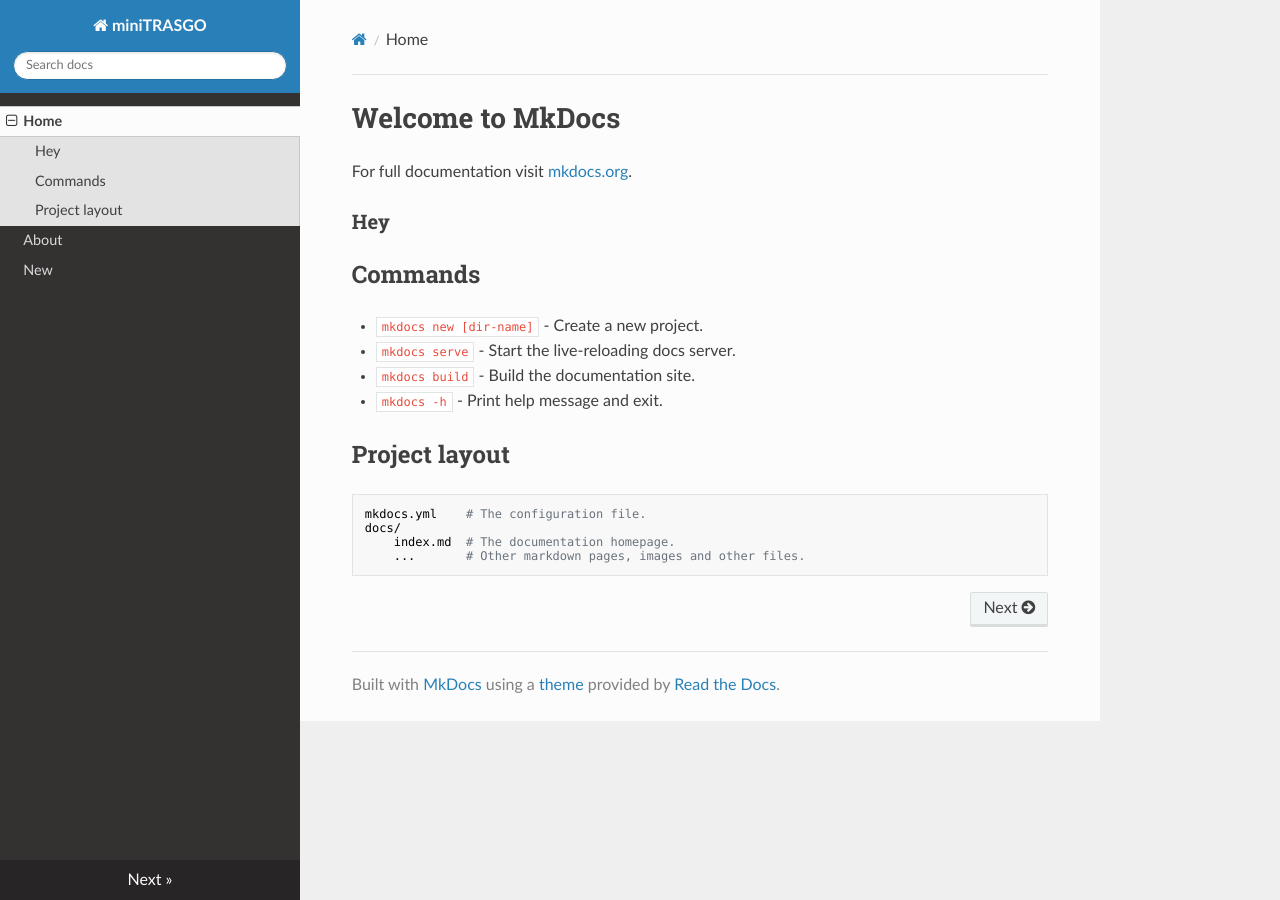
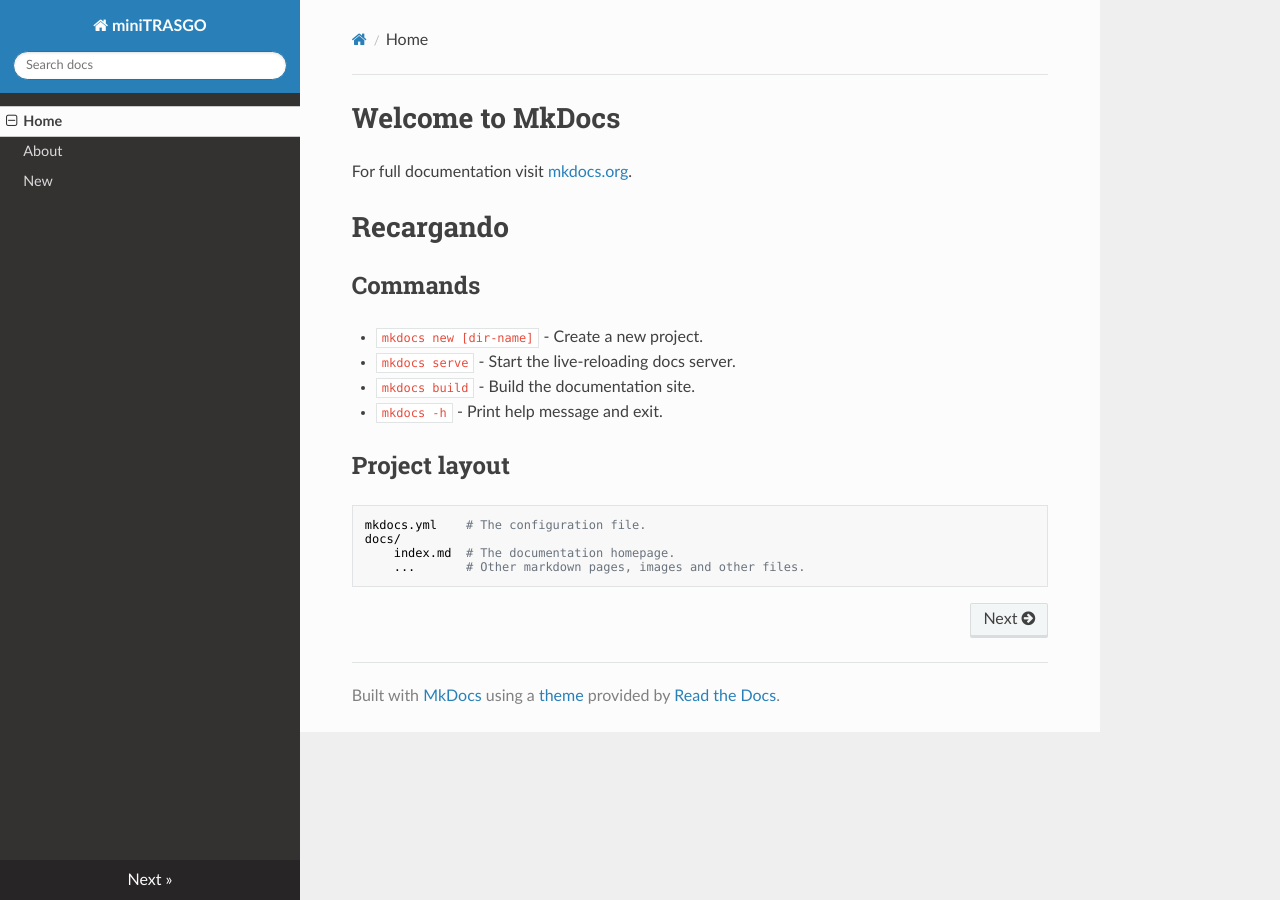
Before and after one commit to cayesoneira/miniTRASGO-documentation, an MkDocs documentation site: the page built from docs/index.md, in a window 1280 px wide. Built offline with MkDocs 1.6.1, drawn with Linux system fonts in a browser that asks for light colours; nearby versions of some CDN libraries.

Commit message:
Update index.md

```diff
--- a/docs/index.md
+++ b/docs/index.md
@@ -2,7 +2,7 @@
 
 For full documentation visit [mkdocs.org](https://www.mkdocs.org).
 
-### Hey
+# Recargando
 
 ## Commands
 
```
